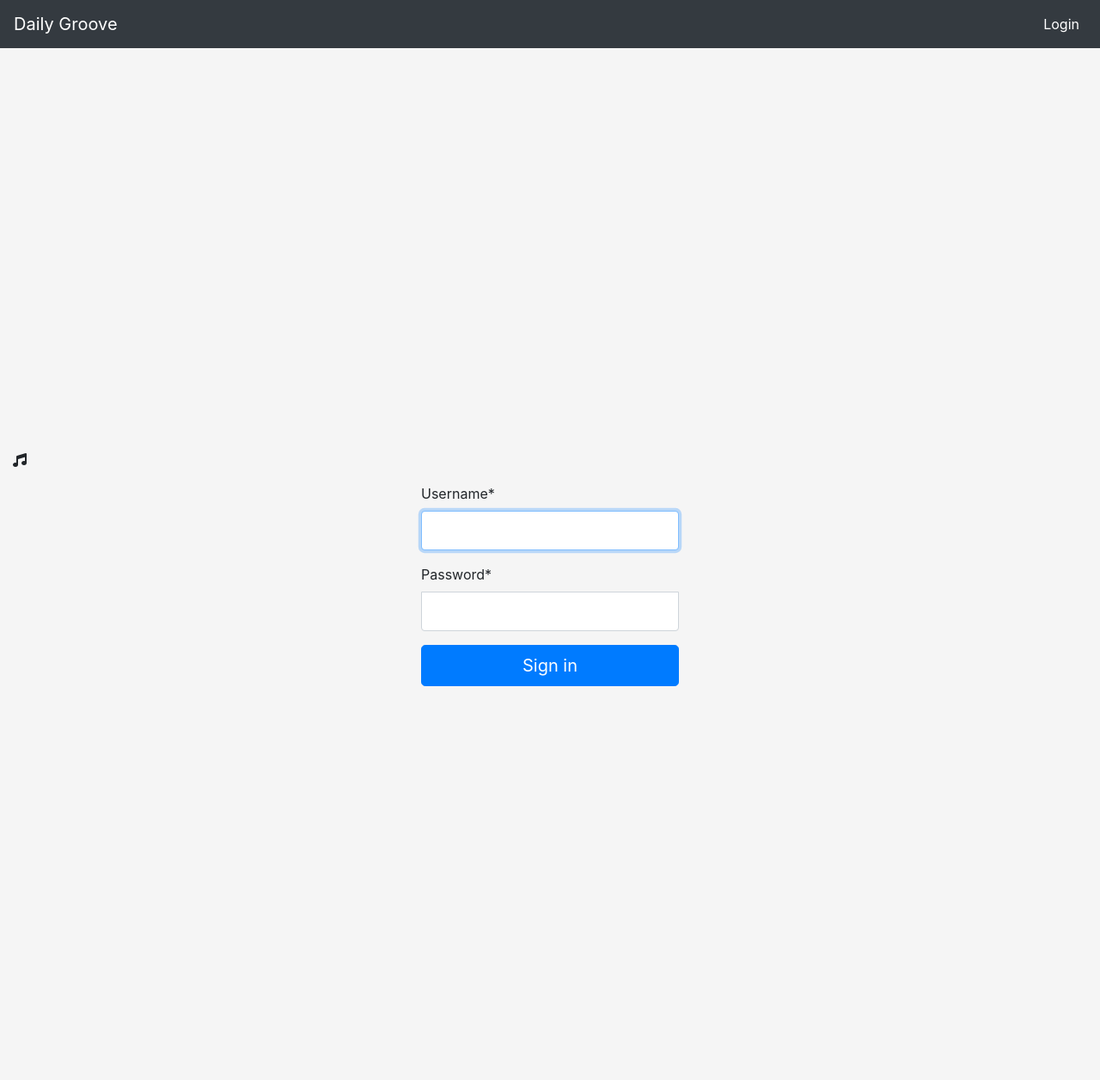
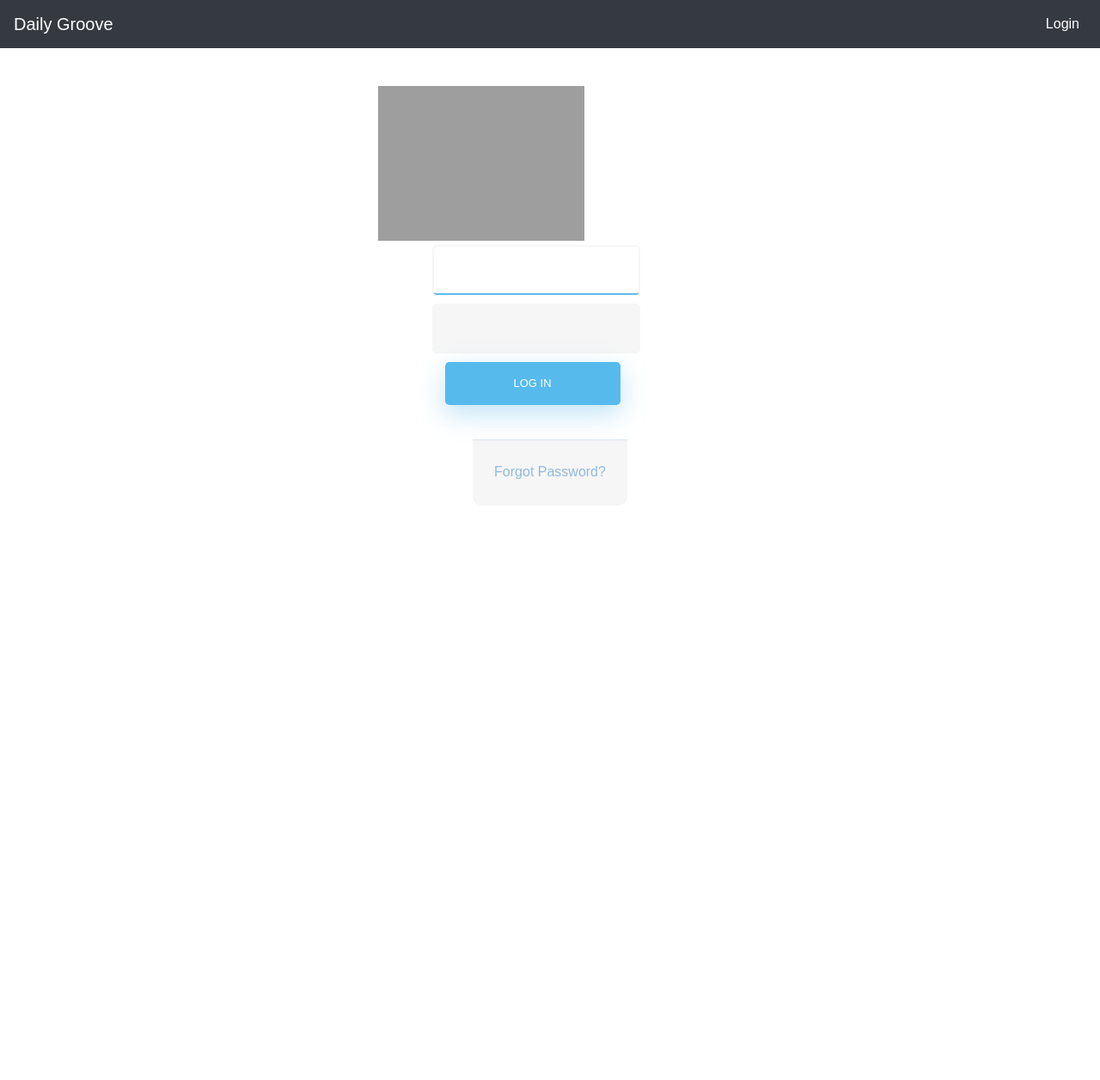
Before and after one commit to lekjos/dailygroove, a Django app: page /accounts/login/ in a window 1280 px wide. Shown: the whole page at 86% size. After the commit the page ends 557 px from the top, so only its background shows below. Run offline with Django 4.2, Linux system fonts and the light colour scheme; parts of the project's set-up code (start-up, migrations or seed data) failed here and were passed over; some libraries are stand-ins or nearby versions; grey boxes are pictures that could not be loaded.

Commit message:
feat: production cleanup

```diff
--- a/pyproject.toml
+++ b/pyproject.toml
@@ -7,9 +7,10 @@
 readme = "README.md"
 
 [tool.poetry.dependencies]
-python = "^3.11"
+python = "^3.10"
 crispy-bootstrap4 = "*"
 django = "^4.2.3"
+django-anymail = "^10.0"
 django-crispy-forms = "*"
 django-extensions = "^3.2.3"
 mysqlclient = "*"
--- a/src/core/templates/game-detail.html
+++ b/src/core/templates/game-detail.html
@@ -1,5 +1,5 @@
 {% extends 'base.html' %}
-{% block content %}
+{% block page_content %}
   <h1>Game {{ object.name }}</h1>
 
   <div class="container">
--- /dev/null
+++ b/src/static/css/login.css
@@ -0,0 +1,320 @@
+
+/* BASIC */
+
+html {
+    background-color: #56baed;
+  }
+
+  body {
+    font-family: "Poppins", sans-serif;
+    height: 100vh;
+  }
+
+  a {
+    color: #92badd;
+    display:inline-block;
+    text-decoration: none;
+    font-weight: 400;
+  }
+
+  h2 {
+    text-align: center;
+    font-size: 16px;
+    font-weight: 600;
+    text-transform: uppercase;
+    display:inline-block;
+    margin: 40px 8px 10px 8px;
+    color: #cccccc;
+  }
+
+
+
+  /* STRUCTURE */
+
+  .wrapper {
+    display: flex;
+    align-items: center;
+    flex-direction: column;
+    justify-content: center;
+    width: 100%;
+    min-height: 100%;
+    padding: 20px;
+  }
+
+  #formContent {
+    -webkit-border-radius: 10px 10px 10px 10px;
+    border-radius: 10px 10px 10px 10px;
+    background: #fff;
+    padding: 30px;
+    width: 90%;
+    max-width: 450px;
+    position: relative;
+    padding: 0px;
+    -webkit-box-shadow: 0 30px 60px 0 rgba(0,0,0,0.3);
+    box-shadow: 0 30px 60px 0 rgba(0,0,0,0.3);
+    text-align: center;
+  }
+
+  #formFooter {
+    background-color: #f6f6f6;
+    border-top: 1px solid #dce8f1;
+    padding: 25px;
+    text-align: center;
+    -webkit-border-radius: 0 0 10px 10px;
+    border-radius: 0 0 10px 10px;
+  }
+
+
+
+  /* TABS */
+
+  h2.inactive {
+    color: #cccccc;
+  }
+
+  h2.active {
+    color: #0d0d0d;
+    border-bottom: 2px solid #5fbae9;
+  }
+
+
+
+  /* FORM TYPOGRAPHY*/
+
+  input[type=button], input[type=submit], input[type=reset]  {
+    background-color: #56baed;
+    border: none;
+    color: white;
+    padding: 15px 80px;
+    text-align: center;
+    text-decoration: none;
+    display: inline-block;
+    text-transform: uppercase;
+    font-size: 13px;
+    -webkit-box-shadow: 0 10px 30px 0 rgba(95,186,233,0.4);
+    box-shadow: 0 10px 30px 0 rgba(95,186,233,0.4);
+    -webkit-border-radius: 5px 5px 5px 5px;
+    border-radius: 5px 5px 5px 5px;
+    margin: 5px 20px 40px 20px;
+    -webkit-transition: all 0.3s ease-in-out;
+    -moz-transition: all 0.3s ease-in-out;
+    -ms-transition: all 0.3s ease-in-out;
+    -o-transition: all 0.3s ease-in-out;
+    transition: all 0.3s ease-in-out;
+  }
+
+  input[type=button]:hover, input[type=submit]:hover, input[type=reset]:hover  {
+    background-color: #39ace7;
+  }
+
+  input[type=button]:active, input[type=submit]:active, input[type=reset]:active  {
+    -moz-transform: scale(0.95);
+    -webkit-transform: scale(0.95);
+    -o-transform: scale(0.95);
+    -ms-transform: scale(0.95);
+    transform: scale(0.95);
+  }
+
+  input[type=text] {
+    background-color: #f6f6f6;
+    border: none;
+    color: #0d0d0d;
+    padding: 15px 32px;
+    text-align: center;
+    text-decoration: none;
+    display: inline-block;
+    font-size: 16px;
+    margin: 5px;
+    width: 85%;
+    border: 2px solid #f6f6f6;
+    -webkit-transition: all 0.5s ease-in-out;
+    -moz-transition: all 0.5s ease-in-out;
+    -ms-transition: all 0.5s ease-in-out;
+    -o-transition: all 0.5s ease-in-out;
+    transition: all 0.5s ease-in-out;
+    -webkit-border-radius: 5px 5px 5px 5px;
+    border-radius: 5px 5px 5px 5px;
+  }
+
+  input[type=text]:focus {
+    background-color: #fff;
+    border-bottom: 2px solid #5fbae9;
+  }
+
+  input[type=text]:placeholder {
+    color: #cccccc;
+  }
+
+  input[type=password] {
+    background-color: #f6f6f6;
+    border: none;
+    color: #0d0d0d;
+    padding: 15px 32px;
+    text-align: center;
+    text-decoration: none;
+    display: inline-block;
+    font-size: 16px;
+    margin: 5px;
+    width: 85%;
+    border: 2px solid #f6f6f6;
+    -webkit-transition: all 0.5s ease-in-out;
+    -moz-transition: all 0.5s ease-in-out;
+    -ms-transition: all 0.5s ease-in-out;
+    -o-transition: all 0.5s ease-in-out;
+    transition: all 0.5s ease-in-out;
+    -webkit-border-radius: 5px 5px 5px 5px;
+    border-radius: 5px 5px 5px 5px;
+  }
+
+  input[type=password]:focus {
+    background-color: #fff;
+    border-bottom: 2px solid #5fbae9;
+  }
+
+  input[type=password]:placeholder {
+    color: #cccccc;
+  }
+  input[type=email] {
+    background-color: #f6f6f6;
+    border: none;
+    color: #0d0d0d;
+    padding: 15px 32px;
+    text-align: center;
+    text-decoration: none;
+    display: inline-block;
+    font-size: 16px;
+    margin: 5px;
+    width: 85%;
+    border: 2px solid #f6f6f6;
+    -webkit-transition: all 0.5s ease-in-out;
+    -moz-transition: all 0.5s ease-in-out;
+    -ms-transition: all 0.5s ease-in-out;
+    -o-transition: all 0.5s ease-in-out;
+    transition: all 0.5s ease-in-out;
+    -webkit-border-radius: 5px 5px 5px 5px;
+    border-radius: 5px 5px 5px 5px;
+  }
+
+  input[type=email]:focus {
+    background-color: #fff;
+    border-bottom: 2px solid #5fbae9;
+  }
+
+  input[type=email]:placeholder {
+    color: #cccccc;
+  }
+
+
+  /* ANIMATIONS */
+
+  /* Simple CSS3 Fade-in-down Animation */
+  .fadeInDown {
+    -webkit-animation-name: fadeInDown;
+    animation-name: fadeInDown;
+    -webkit-animation-duration: 1s;
+    animation-duration: 1s;
+    -webkit-animation-fill-mode: both;
+    animation-fill-mode: both;
+  }
+
+  @-webkit-keyframes fadeInDown {
+    0% {
+      opacity: 0;
+      -webkit-transform: translate3d(0, -100%, 0);
+      transform: translate3d(0, -100%, 0);
+    }
+    100% {
+      opacity: 1;
+      -webkit-transform: none;
+      transform: none;
+    }
+  }
+
+  @keyframes fadeInDown {
+    0% {
+      opacity: 0;
+      -webkit-transform: translate3d(0, -100%, 0);
+      transform: translate3d(0, -100%, 0);
+    }
+    100% {
+      opacity: 1;
+      -webkit-transform: none;
+      transform: none;
+    }
+  }
+
+  /* Simple CSS3 Fade-in Animation */
+  @-webkit-keyframes fadeIn { from { opacity:0; } to { opacity:1; } }
+  @-moz-keyframes fadeIn { from { opacity:0; } to { opacity:1; } }
+  @keyframes fadeIn { from { opacity:0; } to { opacity:1; } }
+
+  .fadeIn {
+    opacity:0;
+    -webkit-animation:fadeIn ease-in 1;
+    -moz-animation:fadeIn ease-in 1;
+    animation:fadeIn ease-in 1;
+
+    -webkit-animation-fill-mode:forwards;
+    -moz-animation-fill-mode:forwards;
+    animation-fill-mode:forwards;
+
+    -webkit-animation-duration:1s;
+    -moz-animation-duration:1s;
+    animation-duration:1s;
+  }
+
+  .fadeIn.first {
+    -webkit-animation-delay: 0.4s;
+    -moz-animation-delay: 0.4s;
+    animation-delay: 0.4s;
+  }
+
+  .fadeIn.second {
+    -webkit-animation-delay: 0.6s;
+    -moz-animation-delay: 0.6s;
+    animation-delay: 0.6s;
+  }
+
+  .fadeIn.third {
+    -webkit-animation-delay: 0.8s;
+    -moz-animation-delay: 0.8s;
+    animation-delay: 0.8s;
+  }
+
+  .fadeIn.fourth {
+    -webkit-animation-delay: 1s;
+    -moz-animation-delay: 1s;
+    animation-delay: 1s;
+  }
+
+  /* Simple CSS3 Fade-in Animation */
+  .underlineHover:after {
+    display: block;
+    left: 0;
+    bottom: -10px;
+    width: 0;
+    height: 2px;
+    background-color: #56baed;
+    content: "";
+    transition: width 0.2s;
+  }
+
+  .underlineHover:hover {
+    color: #0d0d0d;
+  }
+
+  .underlineHover:hover:after{
+    width: 100%;
+  }
+
+
+
+  /* OTHERS */
+
+  *:focus {
+      outline: none;
+  }
+
+  #icon {
+    width:60%;
+  }
--- a/src/templates/base.html
+++ b/src/templates/base.html
@@ -39,7 +39,7 @@
       </div>
     </nav>
       <main role="main" class="inner cover pt-4">
-        {% block content %}{% endblock content %}
+        {% block page_content %}{% endblock page_content %}
       </main>
     </div>
   </body>
--- a/src/templates/registration/login.html
+++ b/src/templates/registration/login.html
@@ -1,34 +1,35 @@
-{% extends "base.html" %} {% block extra_style %}
+{% extends 'base.html' %}
+{% load i18n %}
 {% load static %}
-{% load crispy_forms_tags %}
+{% block title %}Login{% endblock %}
+{% block extra_style %}<link href="{% static 'css/login.css' %}" rel="stylesheet">{% endblock %}
+{% block page_content %}
+    <div class="wrapper fadeInDown">
+        <div id="formContent"></div>
+            <!-- Icon -->
+            <div class="fadeIn first">
+                <img src="{% static 'img/logo.jpg' %}" id="icon" alt="User Icon" />
+            </div>
+            {% if form.errors %}
+                <div class="alert alert-formContent">
+                    <p><strong>{% trans "Oh snap!" %}</strong> {% trans "Please enter a correct username and password. Note that both fields are case-sensitive." %}</p>
+                </div>
+            {% endif %}
+            <!-- Login Form -->
+            <form action="{% url 'login' %}" method="post" class="form-horizontal" role="form">{% csrf_token %}
+                <div class = "fadeIn second">{{ form.username.errors }}
+                    {{ form.username }}
+                </div>
+                <div class = "fadeIn third">{{ form.password.errors }}
+                    {{ form.password }}
+                </div>
+                <input type="submit" class="fadeIn fourth" value="Log In">
+            </form>
 
-<style>
-  .bd-placeholder-img {
-    font-size: 1.125rem;
-    text-anchor: middle;
-    -webkit-user-select: none;
-    -moz-user-select: none;
-    -ms-user-select: none;
-    user-select: none;
-  }
+            <!-- Remind Passowrd -->
+            <div id="formFooter">
+                <a class="underlineHover" href="{% url 'password_reset' %}">Forgot Password?</a>
+        </div>
+    </div>
 
-  @media (min-width: 768px) {
-    .bd-placeholder-img-lg {
-      font-size: 3.5rem;
-    }
-  }
-</style>
-<link href="{% static 'css/signin.css' %}" rel="stylesheet">
 {% endblock %}
-{% block content %}
-<div class="container-fluid">
-    <i class="fa-solid fa-music"></i>
-    <form class="form-signin" method="post">
-    {% csrf_token %%}
-    {{ form|crispy }}
-    <button class="btn btn-lg btn-primary btn-block" type="submit">
-      Sign in
-    </button>
-  </form>
-</div>
-{% endblock %}
```
Also changed, not shown: src/core/admin.py (+26 -0 lines), src/core/templates/dashboard.html (+6 -5 lines), src/core/templates/uploads.html (+12 -10 lines), src/daily_groove/settings.py (+74 -8 lines), src/templates/registration/logged_out.html (added, +9 -0 lines), src/templates/registration/password_change_done.html (added, +13 -0 lines), src/templates/registration/password_reset.html (added, +49 -0 lines), src/templates/registration/password_reset_complete.html (added, +13 -0 lines), src/templates/registration/password_reset_confirm.html (added, +55 -0 lines), src/templates/registration/password_reset_done.html (added, +16 -0 lines), src/templates/registration/password_reset_form.html (added, +37 -0 lines), .github/workflows/pylint.yml, 3 other files.
